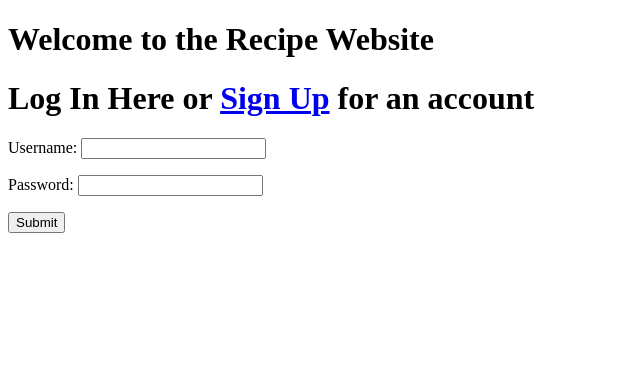
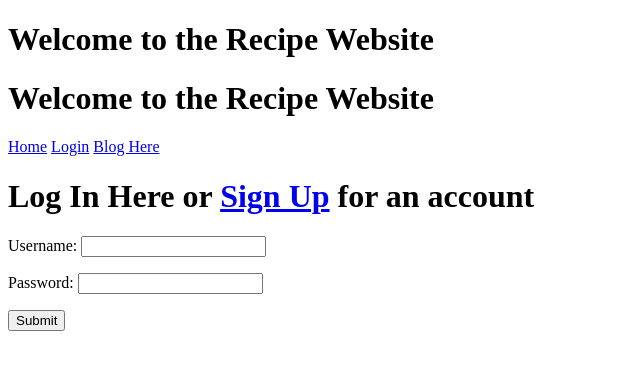
Before and after one commit to mprodhan/Recipe, a Django app: page /login/ in a window 1280 px wide. Shown: the top 370 px of the page, without its empty margins (0-640 px from the left). Run offline with Django 3.2, Linux system fonts and the light colour scheme.

Commit message:
modified template views.

```diff
--- a/auth/views.py
+++ b/auth/views.py
@@ -39,4 +39,4 @@ def loginview(request):
 
 def logout(request):
     recipe_logout(request)
-    return HttpResponseRedirect(reverse('login'))
+    return HttpResponseRedirect(reverse('homepage'))
--- a/recipe_profile/urls.py
+++ b/recipe_profile/urls.py
@@ -2,5 +2,5 @@ from django.urls import path
 from recipe_profile import views
 
 urlpatterns = [
-    path('profile/<int:id>', views.profileview, name='profile')
+    path('profile/<int:id>/', views.profileview, name='profile')
 ]
--- a/templates/blog_view.html
+++ b/templates/blog_view.html
@@ -5,7 +5,7 @@
 <!-- needs work, the link is not working due to a .id issue -->
 {% for blog in blogs %}
 
-<h3>{{blog.blog_title}} by {{user.username}}</h3>
+<h3>{{blog.blog_title}} by {{blog.blog_author}}</h3>
 <p>{{blog.blog_body}}</p>
 <p>Posted on {{blog.date}}</p>
 
--- a/templates/generic_forms.html
+++ b/templates/generic_forms.html
@@ -7,6 +7,17 @@
 </head>
 <body>
     <h1>Welcome to the Recipe Website</h1>
+
+    <h1>Welcome to the Recipe Website</h1>
+    <a href="{% url 'homepage' %}">Home</a>
+
+    {% if request.user.is_autheticated == True %}
+        <a href="{% url 'logout' %}">Logout</a>
+    {% else %}
+        <a href="{% url 'login' %}">Login</a>
+    {% endif %}
+
+    <a href="{% url 'bloginsert'%}">Blog Here</a>
 
     {% block form %}
 
```
Also changed, not shown: templates/base.html (+9 -0 lines).
